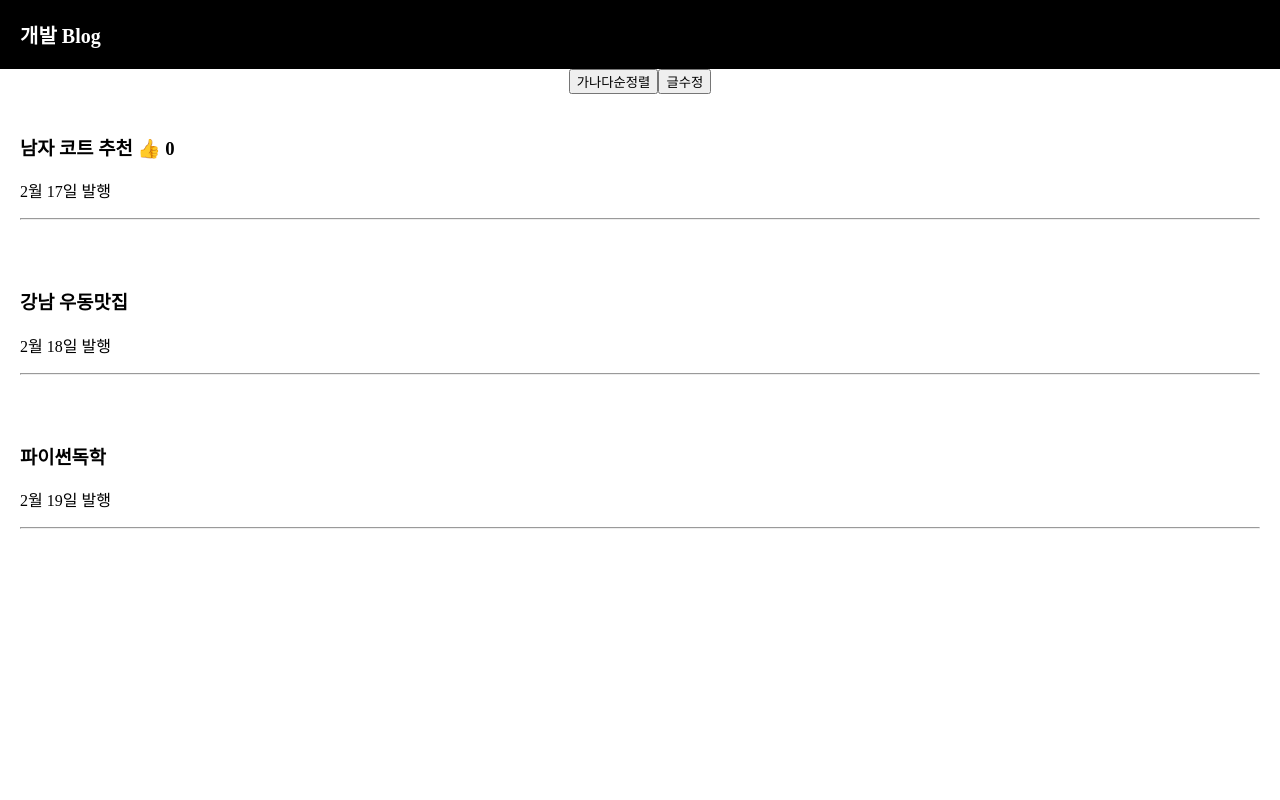
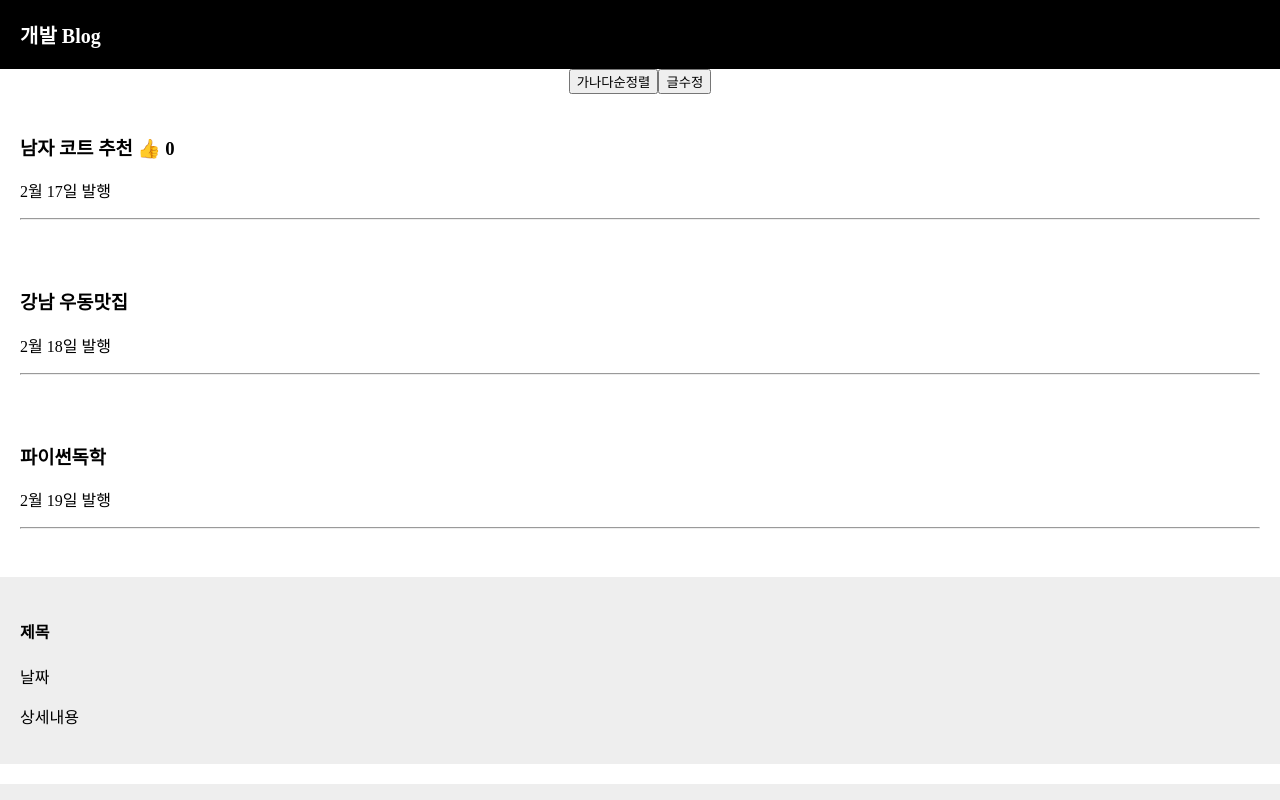
Before and after one commit to ProToTime3560/react_learn, a React (Create React App) app: page / in a window 1280 px wide. Shown: the top 800 px of the page. Built offline with nearby package versions, Linux system fonts and the light colour scheme.

Commit message:
third commit

```diff
--- a/src/App.css
+++ b/src/App.css
@@ -7,6 +7,12 @@ body {
   'nanumsquare';
 }
 
+.modal {
+  margin-top: 20px;
+  padding: 20px;
+  background: #eee;
+  text-align: left;
+}
 .black-nav {
   background: black;
   width: 100%;
--- a/src/App.js
+++ b/src/App.js
@@ -16,17 +16,18 @@ function App() {
   function 제목바꾸기() {
 
     let newArray = [...글제목];
-        //var newArray = [...글제목]; 이것도 된다.
+    //var newArray = [...글제목]; 이것도 된다.
     newArray[0] = '여자코트 추천';
     글제목변경(newArray);
   }
 
+  //https://hianna.tistory.com/409
   function 가나다순정렬() {
     let newArray = [...글제목];
-    newArray.sort(function(a,b) {
-      if(a > b) return 1;
-      if(a == b) return 0;
-      if(a < b) return -1;
+    newArray.sort(function (a, b) {
+      if (a > b) return 1;
+      if (a == b) return 0;
+      if (a < b) return -1;
     });
     글제목변경(newArray);
   }
@@ -36,7 +37,7 @@ function App() {
       < div className="black-nav">
         <div>개발 Blog</div>
       </div>
-      <button onClick={()=> 가나다순정렬()} >가나다순정렬</button>
+      <button onClick={() => 가나다순정렬()} >가나다순정렬</button>
 
       <button onClick={() => { 제목바꾸기() }}>글수정</button>
       <div className="list">
@@ -54,8 +55,33 @@ function App() {
         <p>2월 19일 발행</p>
         <hr />
       </div>
+      <Modal></Modal>
+      <Modal/>
+
     </div>
   );
 }
 
+/**컴포넌트 쓰는법
+  1.반복적인 html 축약
+  2.큰페이지들
+  3. 자주변경되는 것들
+  let Modal = () => {
+    return ()
+  }
+  이것도 됨
+  const Modal = () => {} 이렇게 만들면 나중에 에러가 생길시 알려줌
+*/
+function Modal() {
+  return (
+  <>
+    <div className="modal">
+      <h4>제목</h4>
+      <p>날짜</p>
+      <p>상세내용</p>
+    </div>
+  </>
+  )
+}
+
 export default App;
```
